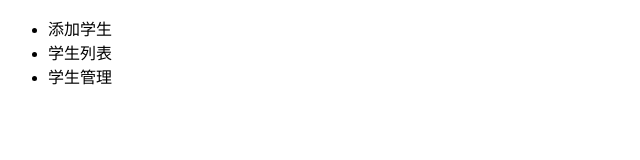
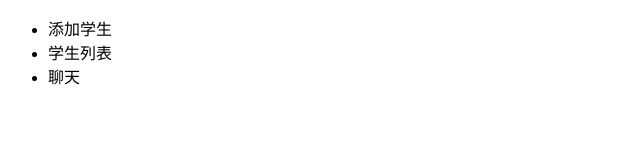
Before and after one commit to ZH-TM/student, a plain HTML site: page index.html in a window 1280 px wide. Shown: the full height of the page, 0-640 px from the left. Drawn offline with Linux system fonts and the light colour scheme.

Commit message:
开发聊天功能完成

```diff
--- a/index.html
+++ b/index.html
@@ -8,7 +8,7 @@
 		<ul>
 			<li>添加学生</li>
 			<li>学生列表</li>
-			<li>学生管理</li>
+			<li>聊天</li>
 		</ul>
 </body>
 </html>
```
